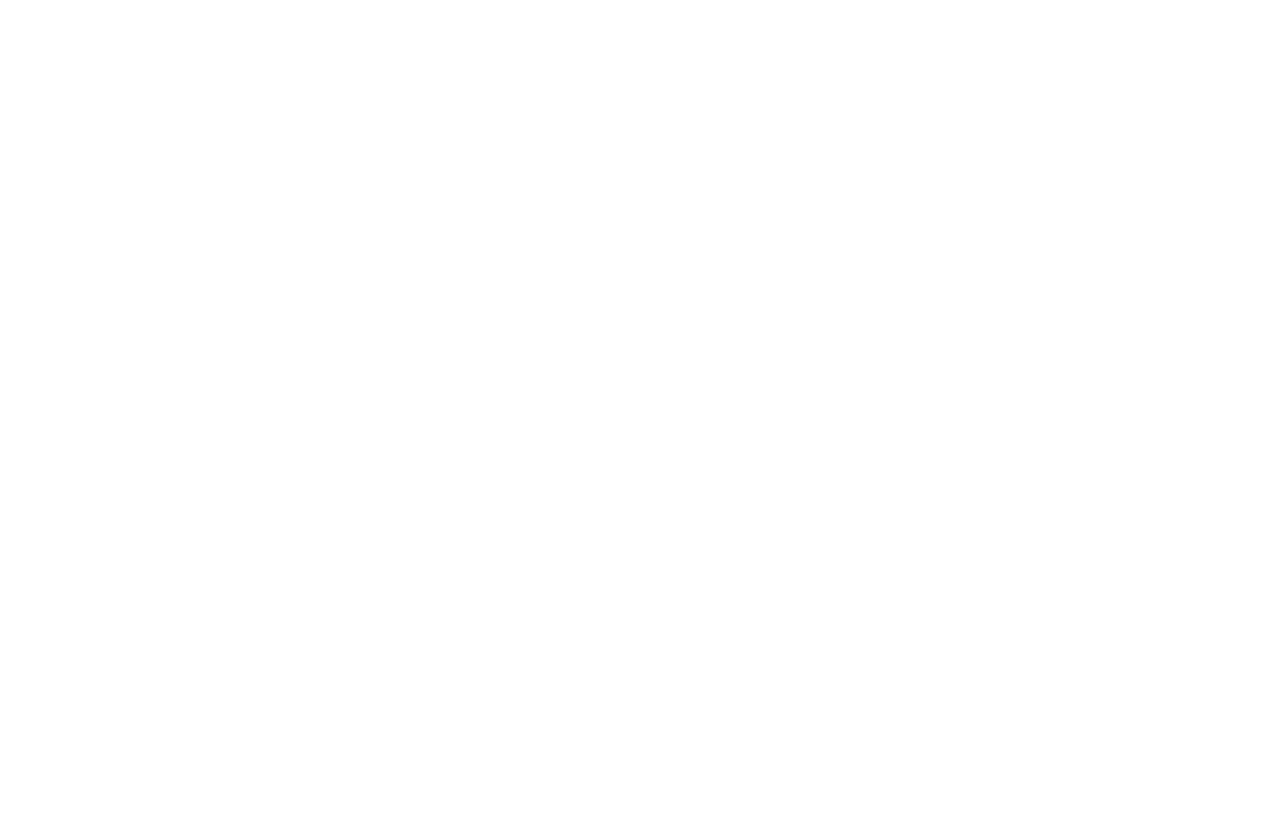
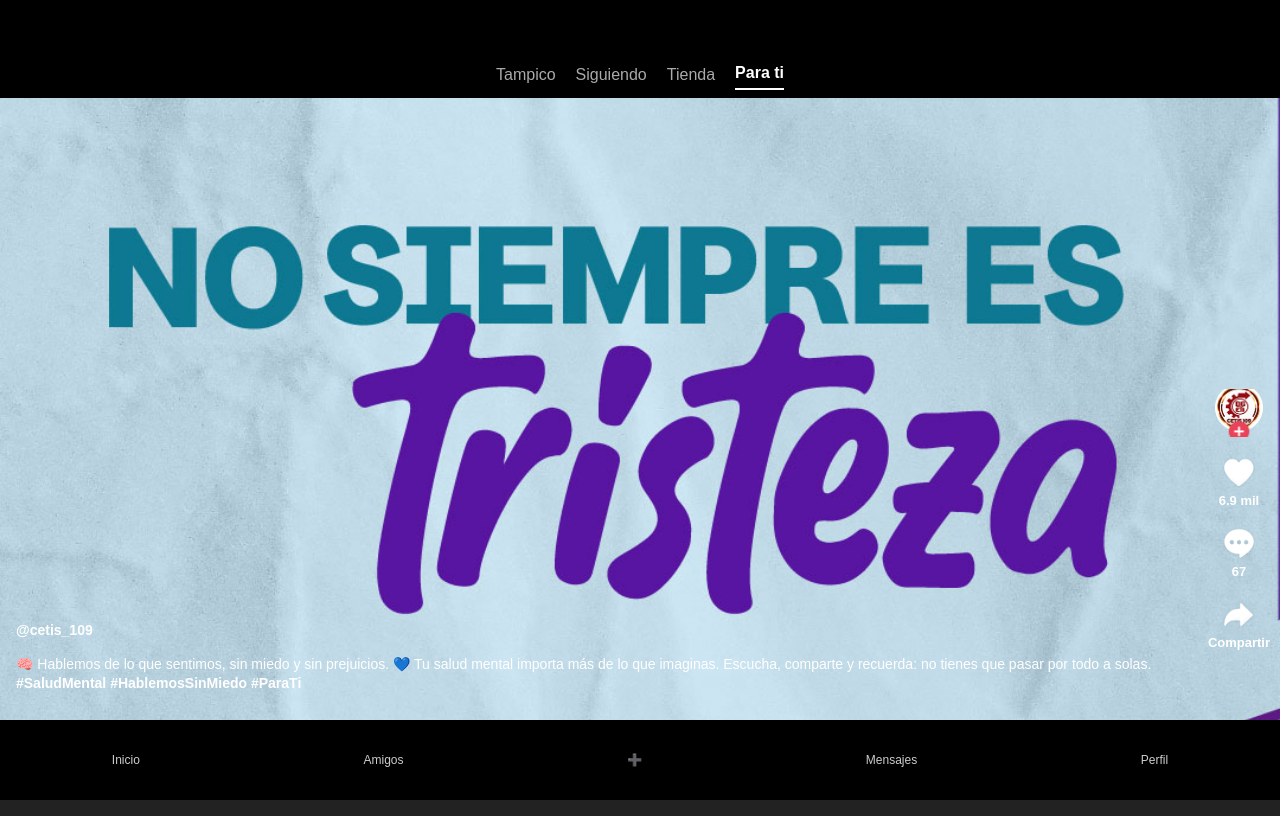
Before and after one commit to r3-n33/prototipo-redes, a plain HTML site: page tiktok.html in a window 1280 px wide. Drawn offline with Linux system fonts and the light colour scheme; a web font is replaced by a local one.

Commit message:
tiktok y borrado fb

```diff
--- a/css/tiktok.css
+++ b/css/tiktok.css
@@ -0,0 +1,155 @@
+:root {
+  font-family: Inter, sans-serif;
+  font-feature-settings: 'liga' 1, 'calt' 1; /* fix for Chrome */
+}
+@supports (font-variation-settings: normal) {
+  :root { font-family: InterVariable, sans-serif; }
+}
+
+main {
+  width: 100%;
+  max-width: 767px;
+  margin-inline: auto; /* centra horizontalmente */
+  margin: 0 auto;
+  padding: auto;
+}
+  body {
+    background: #222;
+    display: flex;
+    justify-content: center;
+    align-items: center;
+    min-height: 100vh;
+  }
+
+/* ---------- FEED (scroll vertical, solo 2 posts) ---------- */
+  .feed {
+    position: absolute;
+    inset: 0;
+    overflow-y: scroll;
+    scroll-snap-type: y mandatory;
+    scrollbar-width: none;
+  }
+  .feed::-webkit-scrollbar { display: none; }
+
+  .post {
+    height: 100%;              /* cada post ocupa toda la pantalla */
+    scroll-snap-align: start;
+    scroll-snap-stop: always;  /* evita saltarse posts */
+  }
+
+/* ---------- CARRUSEL ---------- */
+.carousel {
+  display: flex;
+  align-items: flex-start;      /* imagen pegada arriba, no centrada */
+  height: 100%;
+  overflow-x: scroll;
+  scroll-snap-type: x mandatory;
+  scrollbar-width: none;
+  background: #000;
+  padding-top: 90px;            /* altura de la barra superior */
+}
+.carousel::-webkit-scrollbar { display: none; }
+
+.carousel img {
+  flex: 0 0 100%;
+  width: 100%;
+  height: auto;                 /* mantiene la relación de aspecto */
+  scroll-snap-align: start;
+  scroll-snap-stop: always;
+  user-select: none;
+  -webkit-user-drag: none;
+}
+
+
+
+  /* ---------- CAPAS FIJAS ---------- */
+/* ---------- BARRA SUPERIOR ---------- */
+.topbar {
+  position: absolute;
+  top: 0; left: 0; right: 0;
+  height: 90px;
+  display: flex;
+  justify-content: center;
+  align-items: flex-end;        /* texto abajo, el subrayado ya no se separa */
+  gap: 20px;
+  padding-bottom: 8px;
+  color: #aaa;
+  background: #000;             /* sólido, sin degradado */
+  z-index: 10;
+  pointer-events: none;
+}
+.topbar span { padding-bottom: 6px; }
+.topbar .active {
+  color: #fff;
+  font-weight: bold;
+  border-bottom: 2px solid #fff;
+}
+
+/* ---------- BARRA LATERAL ---------- */
+.sidebar {
+  position: absolute;
+  right: 10px;
+  bottom: 150px;
+  display: flex;
+  flex-direction: column;
+  align-items: center;
+  gap: 18px;
+  color: white;
+  z-index: 10;
+  pointer-events: none;
+}
+
+/* Avatar del usuario (ahora es un <img> directo) */
+.sidebar > img {
+  width: 48px;
+  height: 48px;
+  object-fit: cover;
+}
+
+/* Cada botón: icono + número */
+.sidebar .icon {
+  display: flex;
+  flex-direction: column;
+  align-items: center;
+  gap: 2px;
+}
+
+.sidebar .icon img {
+  width: 36px;
+  height: 36px;
+  object-fit: contain;
+  display: block;
+}
+
+.sidebar small {
+  font-size: 13px;
+  font-weight: 600;
+  text-align: center;
+}
+
+/* ---------- DESCRIPCIÓN ---------- */
+.caption {
+  position: absolute;
+  left: 0; right: 80px;
+  bottom: 80px;                 /* justo encima de la barra inferior */
+  padding: 12px 16px;
+  color: white;
+  font-size: 14px;
+  line-height: 1.4;
+  background: none;             /* quitamos el degradado: va sobre negro */
+  z-index: 10;
+  pointer-events: none;
+}
+
+  .bottomnav {
+    position: absolute;
+    bottom: 0; left: 0; right: 0;
+    height: 80px;
+    background: #000;
+    display: flex;
+    justify-content: space-around;
+    align-items: center;
+    color: #ccc;
+    font-size: 12px;
+    z-index: 10;
+  }
--- a/tiktok.html
+++ b/tiktok.html
@@ -4,8 +4,63 @@
     <meta charset="UTF-8">
     <meta name="viewport" content="width=device-width, initial-scale=1.0">
     <title>Prototipo:Tiktok</title>
+    <link rel="stylesheet" href="css/tiktok.css">
+    <!-- HTML in your document's head -->
+    <link rel="preconnect" href="https://rsms.me/">
+    <link rel="stylesheet" href="https://rsms.me/inter/inter.css">
 </head>
 <body>
+    <main>
+        <div class="feed">
+
+            <!-- POST 1 -->
+            <div class="post">
+            <div class="carousel">
+                <img src="assets/img/instagram/ig01_01.jpg" alt="">
+                <img src="assets/img/instagram/ig01_02.jpg" alt="">
+                <img src="assets/img/instagram/ig01_03.jpg" alt="">
+                <img src="assets/img/instagram/ig01_04.jpg" alt="">
+            </div>
+            </div>
+
+            <!-- POST 2 -->
+            <div class="post">
+            <div class="carousel">
+                <img src="assets/img/instagram/ig02_01.jpg" alt="">
+                    <img src="assets/img/instagram/ig02_02.jpg" alt="">
+                    <img src="assets/img/instagram/ig02_03.jpg" alt="">
+                    <img src="assets/img/instagram/ig02_04.jpg" alt="">
+                    <img src="assets/img/instagram/ig02_05.jpg" alt="">
+                    <img src="assets/img/instagram/ig02_06.jpg" alt="">
+            </div>
+            </div>
+
+        </div>
+
+        <!-- Elementos FIJOS (fuera del feed) -->
+        <div class="topbar">
+            <span>Tampico</span><span>Siguiendo</span><span>Tienda</span>
+            <span class="active">Para ti</span>
+        </div>
+
+        <div class="sidebar">
+            <img src="assets/img/tiktok/user.png" alt="">
+
+            <div class="icon"><img src="assets/img/tiktok/heart.png" alt=""><small>6.9 mil</small></div>
+            <div class="icon"><img src="assets/img/tiktok/message.png" alt=""><small>67</small></div>
+            <div class="icon"><img src="assets/img/tiktok/share.png" alt=""><small>Compartir</small></div>
+        </div>
+
+        <div class="caption">
+            <strong>@cetis_109</strong><br>
+            <p>🧠 Hablemos de lo que sentimos, sin miedo y sin prejuicios. 💙 Tu salud mental importa más de lo que imaginas. Escucha, comparte y recuerda: no tienes que pasar por todo a solas. <strong>#SaludMental #HablemosSinMiedo #ParaTi</strong></p>
+        </div>
+
+        <div class="bottomnav">
+            <span>Inicio</span><span>Amigos</span><span>➕</span><span>Mensajes</span><span>Perfil</span>
+        </div>
+
+    </main>
 
 </body>
 </html>
```
Also changed, not shown: index.html (+0 -1 lines), instagram.html (+0 -1 lines), assets/img/tiktok/heart.png (added), assets/img/tiktok/message.png (added), assets/img/tiktok/share.png (added), assets/img/tiktok/user.png (added).
